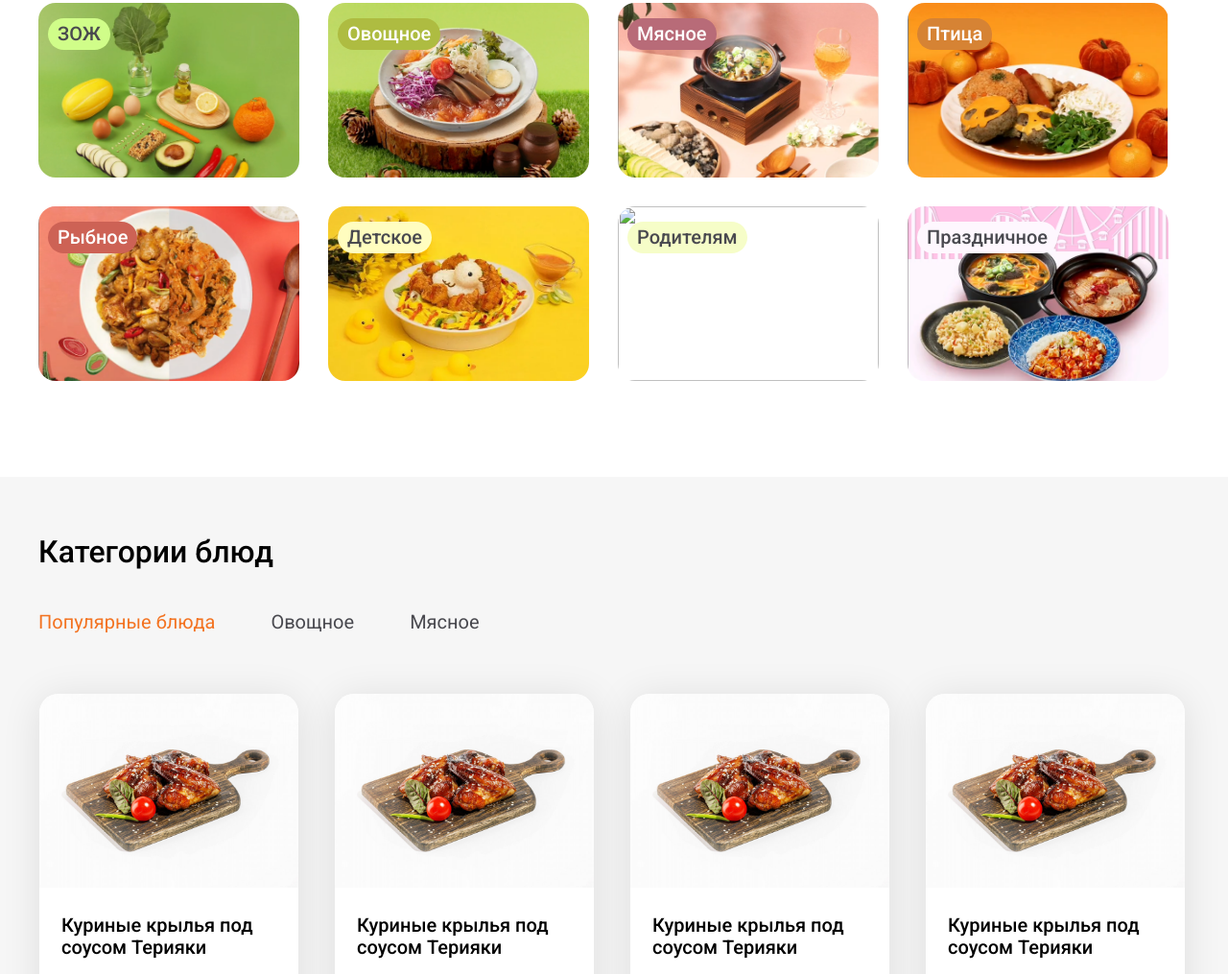
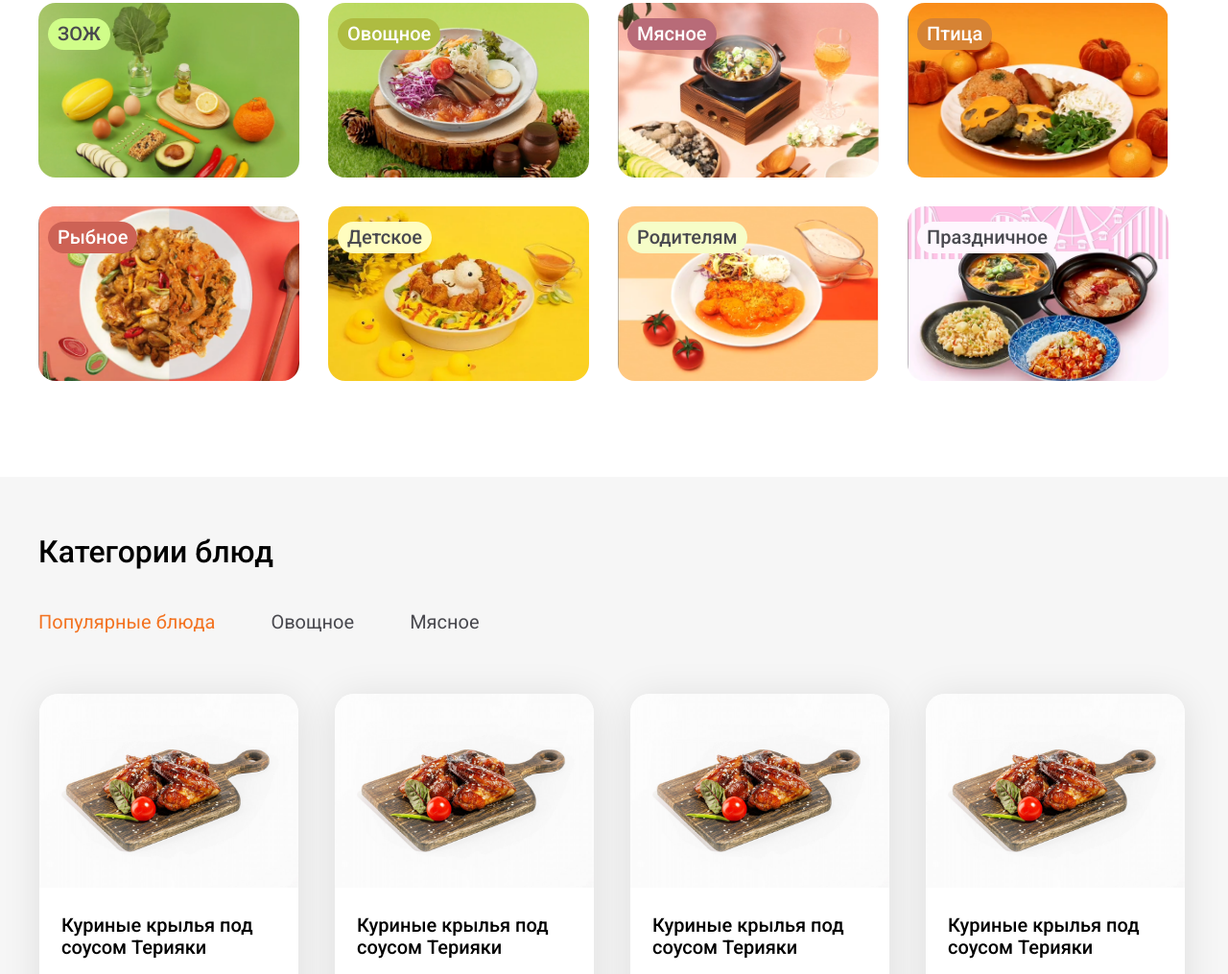
Before and after one commit to j1yuu/Index.Eda, a plain HTML site: page index.html in a window 1280 px wide. Shown: the part 1170-2185 px from the top of the page at 96% size. Drawn offline with nearby package versions, Linux system fonts and the light colour scheme; the site is published under a folder, as on GitHub Pages, so addresses that start at the root find nothing.

Commit message:
Add files via upload

```diff
--- a/index.html
+++ b/index.html
@@ -144,7 +144,7 @@
                     <span class="delivery-tag tag-card-6">Детское</span>
                 </div>
                 <div class="delivery-card">
-                    <img src="/img/week-cards/card-7.png" alt="" class="delivery-image">
+                    <img src="img/week-cards/card-7.png" alt="" class="delivery-image">
                     <span class="delivery-tag tag-card-7">Родителям</span>
                 </div>
                 <div class="delivery-card">
```
